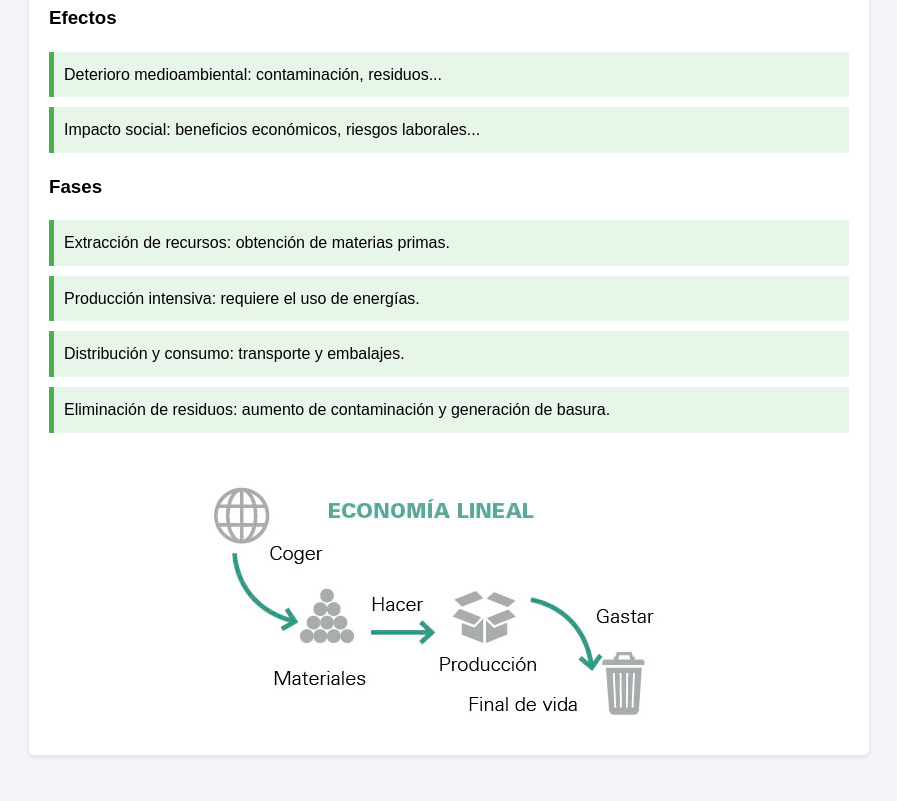
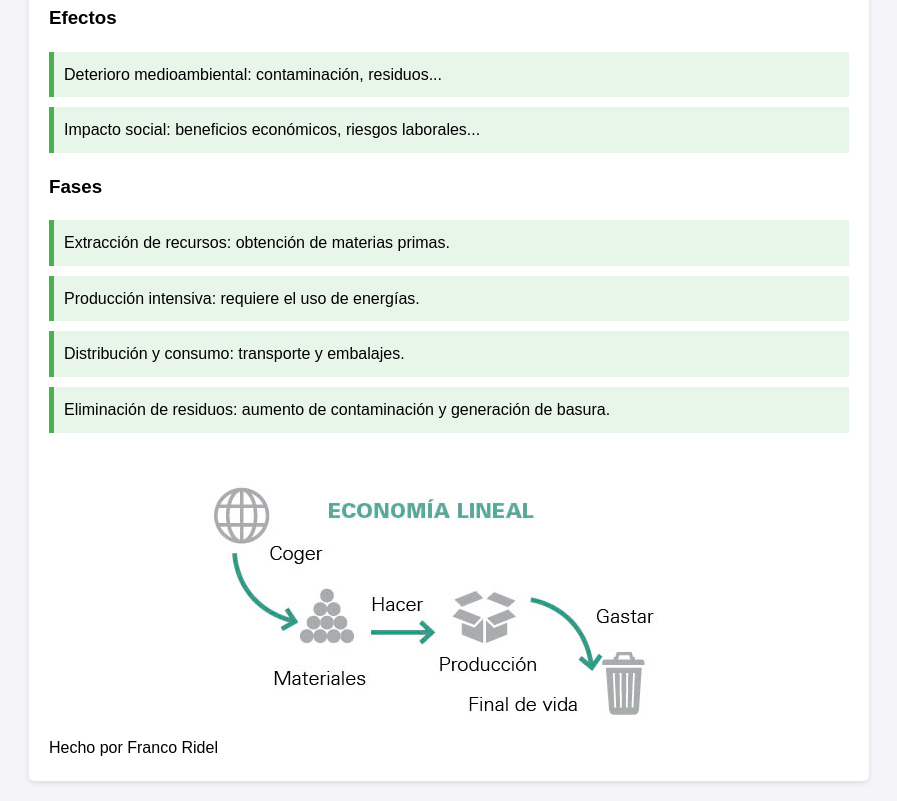
Before and after one commit to FrancoRidel/DIGITALIZACION, a plain HTML site: page index.html in a window 1280 px wide. Shown: the part 554-1355 px from the top of the page, without its empty margins (191-1088 px from the left). Before the commit the page ends 1329 px from the top, so only its background shows below. Drawn offline with Linux system fonts and the light colour scheme.

Commit message:
añadido footer

```diff
--- a/index.html
+++ b/index.html
@@ -79,6 +79,9 @@
         <div class="image-container">
             <img src="Economia_ lineal_esquema.png" alt="Esquema de la economía lineal">
         </div>
+        <footer>
+            Hecho por Franco Ridel
+        </footer>
     </section>
 </body>
 </html>
```
